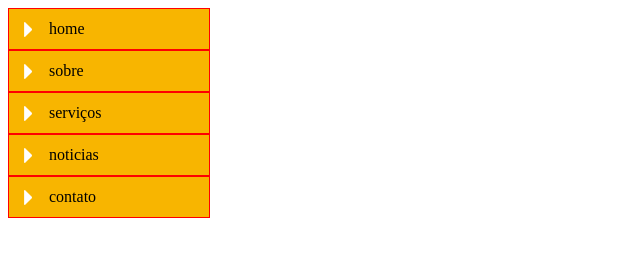
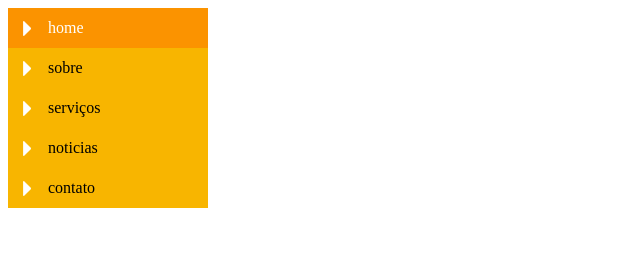
Before and after one commit to igor98santos/css3-interm-diario-e-avan-ado, a plain HTML site: page criando barra de navegação vertical/index.html in a window 1280 px wide. Shown: the whole page, without its empty margins (0-640 px from the left). Drawn offline with Linux system fonts and the light colour scheme.

Commit message:
barra concluida

```diff
--- a/criando barra de navegação vertical/index.html
+++ b/criando barra de navegação vertical/index.html
@@ -7,14 +7,28 @@
     <title>barra de navegação vertical</title>
     <link rel="stylesheet" type="text/css" href="style/style.css">
 </head>
-<body>
+<body id="home">
 
-    <ul>
-        <li> <a href="">home</a></li>
-        <li> <a href="">sobre</a></li>
-        <li> <a href="">serviços</a></li>
-        <li> <a href="">noticias</a></li>
-        <li> <a href="">contato</a></li>
+    <ul id="navegacao">
+        <li class="home">
+            <a href="index.html">home</a>
+        </li>
+
+        <li>
+             <a href="sobre.html">sobre</a>
+        </li>
+
+        <li>
+            <a href="">serviços</a>
+        </li>
+
+        <li>
+            <a href="">noticias</a>
+        </li>
+
+        <li>
+            <a href="">contato</a>
+        </li>
 
     </ul>
     <!--
--- a/criando barra de navegação vertical/style/style.css
+++ b/criando barra de navegação vertical/style/style.css
@@ -14,7 +14,6 @@ ul{
     list-style-type: none;
 }
  ul a {
-     border: 1px red solid;
      width: 200px;
      height: 40px;
      display: block;
@@ -22,9 +21,17 @@ ul{
      text-decoration: none;
      text-indent: 40px;
      line-height: 40px;
-     background: url(../imagens/menu.png) no-repeat left bottom;
+     background: #f7b600 url(../imagens/menu.png) no-repeat left bottom;
  }
  a:hover{
     background-position: right bottom;
+    background-color:#f99200 ;
      color: #fff;
  }
+ #home #navegacao .home a,
+ #sobre #navegacao .sobre a,
+ #servicos #navegacao .servicos a{
+     background-position: right bottom;
+     background-color: #f99200;
+     color: #fff;
+ }
```
Also changed, not shown: criando barra de navegação vertical/servilos.html (added, +38 -0 lines), criando barra de navegação vertical/sobre.html (added, +40 -0 lines).
